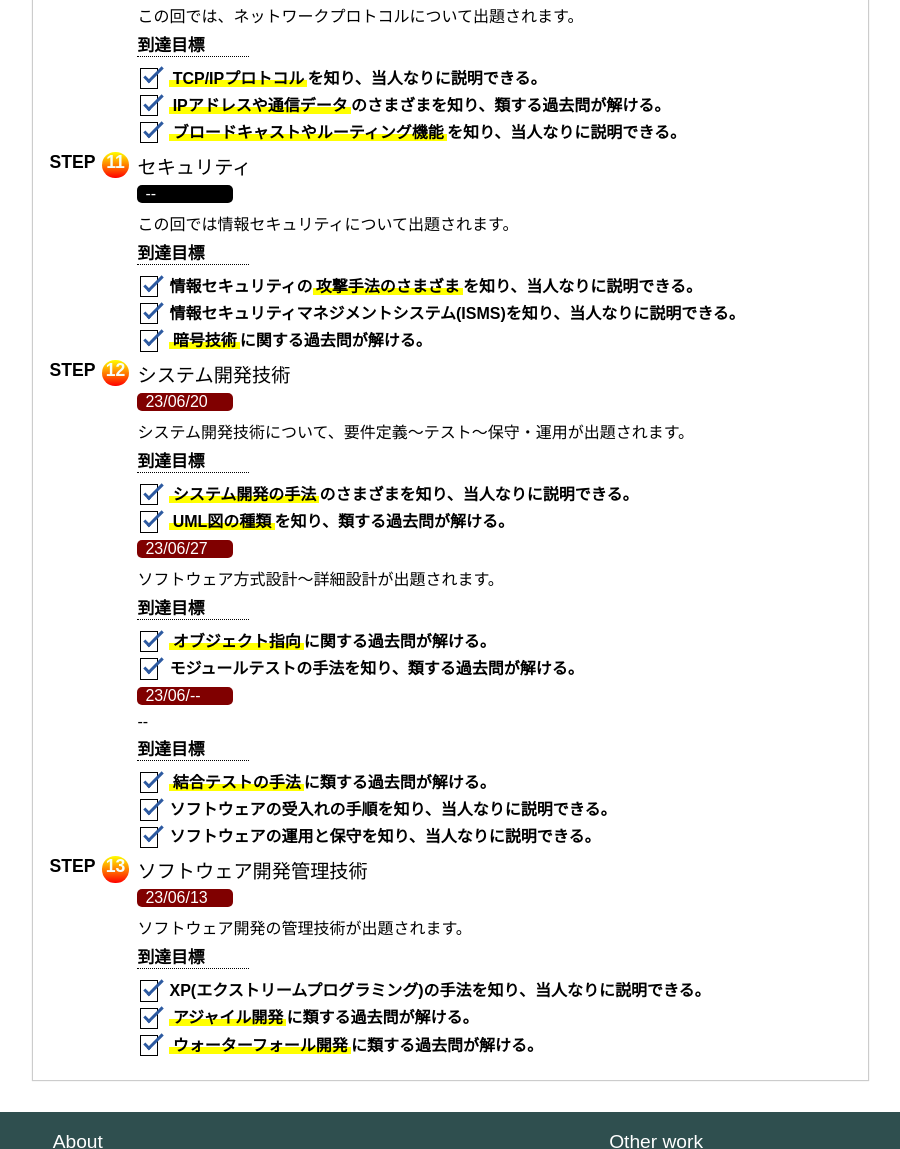
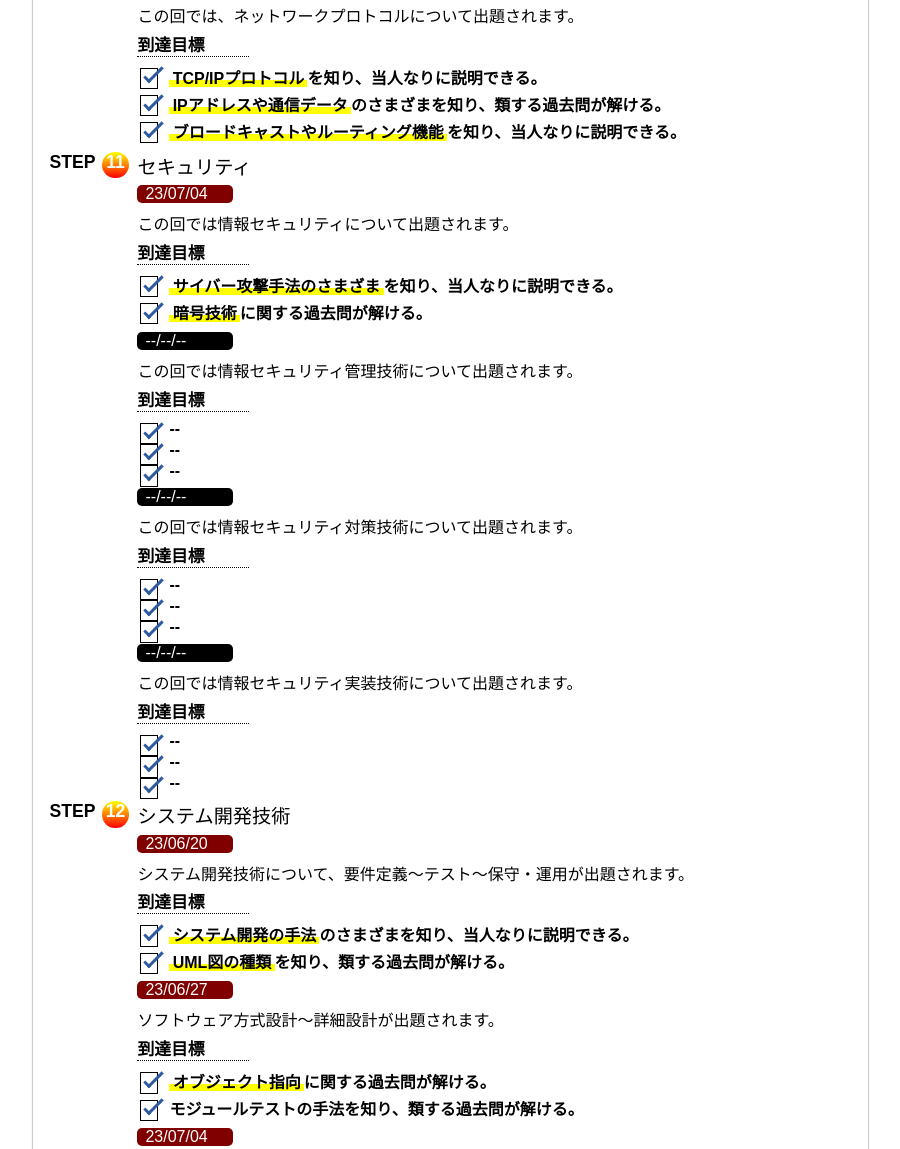
Before and after one commit to antladybug/antladybug, a plain HTML site: page FE_CS.html in a window 1280 px wide. Shown: the part 3197-4346 px from the top of the page, without its empty margins (50-950 px from the left). Drawn offline with Linux system fonts and the light colour scheme.

Commit message:
commit to 4w2!

```diff
--- a/FE_CS.html
+++ b/FE_CS.html
@@ -230,14 +230,43 @@
 				</div>
 				<div id  = "11week" class = "StepNum FontBold"><a href = "FE_Tec_11.html">セキュリティ</a></div>
 					<div class = "WeekData">
-						<div style = "background-color: black;" class = "date marginB05rem">--</div>
+						<div class = "date marginB05rem">23/07/04</div>
 						<div>
 							この回では情報セキュリティについて出題されます。
 						</div>
 						<div class = "goal">到達目標</div>
-						<div class = "check FontBold">情報セキュリティの<span class = "yellow_line FontBold">攻撃手法のさまざま</span>を知り、当人なりに説明できる。</div>
-						<div class = "check FontBold">情報セキュリティマネジメントシステム(ISMS)を知り、当人なりに説明できる。</div>
+						<div class = "check FontBold"><span class = "yellow_line FontBold">サイバー攻撃手法のさまざま</span>を知り、当人なりに説明できる。</div>
 						<div class = "check FontBold"><span class = "yellow_line FontBold">暗号技術</span>に関する過去問が解ける。</div>
+					</div>
+					<div class = "WeekData paddingT05rem">
+						<div style = "background-color: black;" class = "date marginB05rem">--/--/--</div>
+						<div>
+							この回では情報セキュリティ管理技術について出題されます。
+						</div>
+						<div class = "goal">到達目標</div>
+						<div class = "check FontBold">--</div>
+						<div class = "check FontBold">--</div>
+						<div class = "check FontBold">--</div>
+					</div>
+					<div class = "WeekData paddingT05rem">
+						<div style = "background-color: black;" class = "date marginB05rem">--/--/--</div>
+						<div>
+							この回では情報セキュリティ対策技術について出題されます。
+						</div>
+						<div class = "goal">到達目標</div>
+						<div class = "check FontBold">--</div>
+						<div class = "check FontBold">--</div>
+						<div class = "check FontBold">--</div>
+					</div>
+					<div class = "WeekData paddingT05rem">
+						<div style = "background-color: black;" class = "date marginB05rem">--/--/--</div>
+						<div>
+							この回では情報セキュリティ実装技術について出題されます。
+						</div>
+						<div class = "goal">到達目標</div>
+						<div class = "check FontBold">--</div>
+						<div class = "check FontBold">--</div>
+						<div class = "check FontBold">--</div>
 					</div>
 				<div id  = "12week" class = "StepNum FontBold"><a href = "FE_Tec_12.html">システム開発技術</a></div>
 					<div class = "WeekData">
@@ -259,14 +288,13 @@
 						<div class = "check FontBold">モジュールテストの手法を知り、類する過去問が解ける。</div>
 					</div>
 					<div class = "WeekData paddingT05rem">
-						<div class = "date marginB05rem">23/06/--</div>
+						<div class = "date marginB05rem">23/07/04</div>
 						<div>
-							--
+							ソフトウェア構築、結合テストが出題されます。
 						</div>
 						<div class = "goal">到達目標</div>
 						<div class = "check FontBold"><span class = "yellow_line FontBold">結合テストの手法</span>に類する過去問が解ける。</div>
-						<div class = "check FontBold">ソフトウェアの受入れの手順を知り、当人なりに説明できる。</div>
-						<div class = "check FontBold">ソフトウェアの運用と保守を知り、当人なりに説明できる。</div>
+						<div class = "check FontBold"><span class = "yellow_line FontBold">スタブとドライバ</span>に関連する過去問が解ける。</div>
 					</div>
 				<div id  = "13week" class = "StepNum FontBold"><a href = "FE_Tec_13.html">ソフトウェア開発管理技術</a></div>
 					<div class = "WeekData">
```
Also changed, not shown: FE_Tec_11.html (+12 -12 lines), FE_Tec_12.html (+9 -13 lines).
